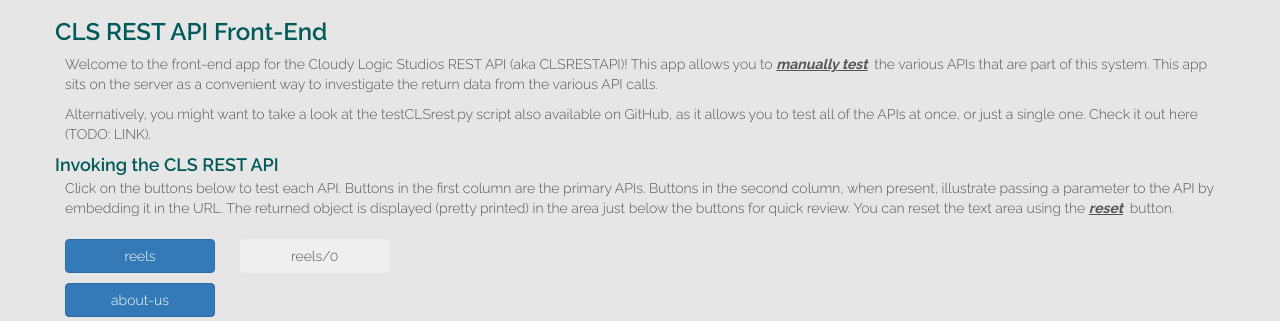
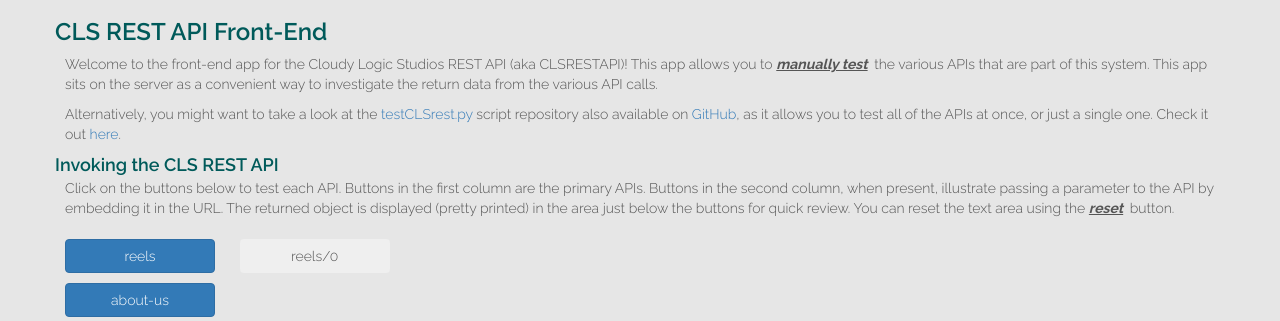
Before and after one commit to cloudylogic/clsrestapi, a PHP site: page / in a window 1280 px wide. Shown: the part 51-372 px from the top of the page. Run offline with PHP 8.4, Linux system fonts and the light colour scheme; some libraries are stand-ins or nearby versions.

Commit message:
Put the links in to the GitHub repository.
Also a direct link to the source code for the Python command line test
script.

```diff
--- a/src/index.php
+++ b/src/index.php
@@ -52,7 +52,7 @@
         <div class="heading">
             <h3>CLS REST API Front-End</h3>
             <p>Welcome to the front-end app for the Cloudy Logic Studios REST API (aka CLSRESTAPI)! This app allows you to <em>manually test</em> the various APIs that are part of this system. This app sits on the server as a convenient way to investigate the return data from the various API calls.</p>
-            <p>Alternatively, you might want to take a look at the testCLSrest.py script also available on GitHub, as it allows you to test all of the APIs at once, or just a single one. Check it out here (TODO: LINK).</p>
+            <p>Alternatively, you might want to take a look at the <a href="https://github.com/kenlowrie/testclsrest/blob/master/testCLSrest.py">testCLSrest.py</a> script repository also available on <a href="https://github.com/">GitHub</a>, as it allows you to test all of the APIs at once, or just a single one. Check it out <a href="https://github.com/kenlowrie/testclsrest/">here</a>.</p>
         </div>
 
         <div class="content">
```
